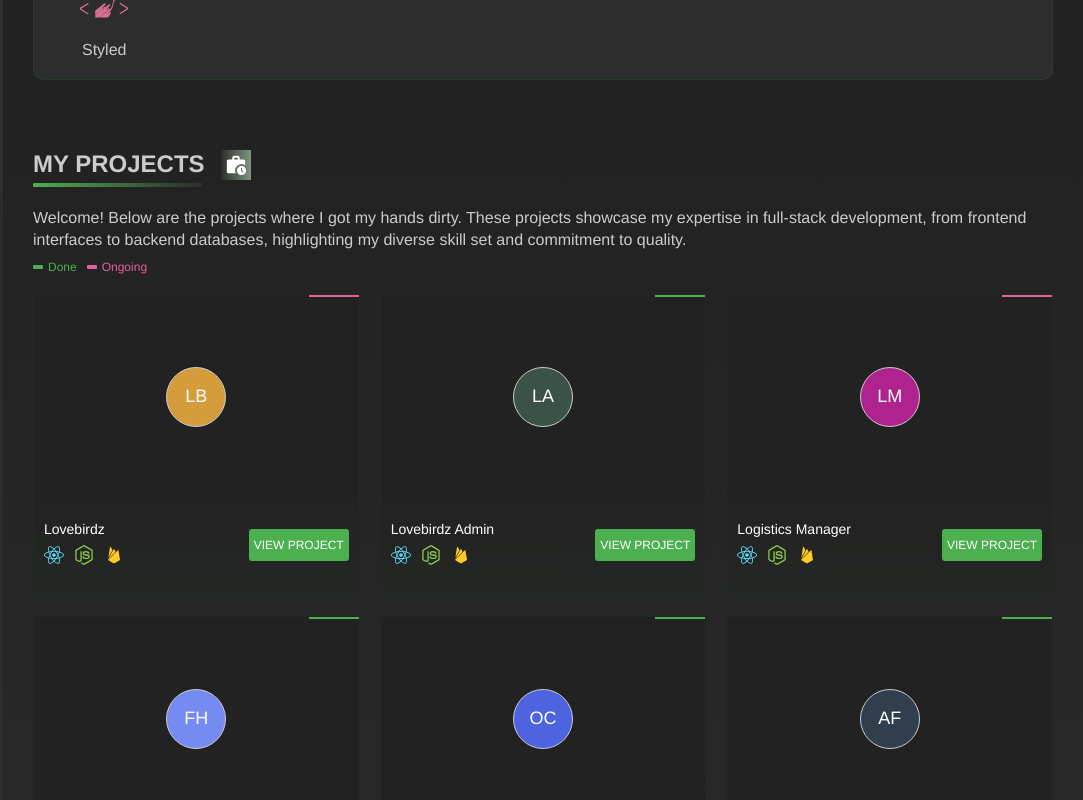
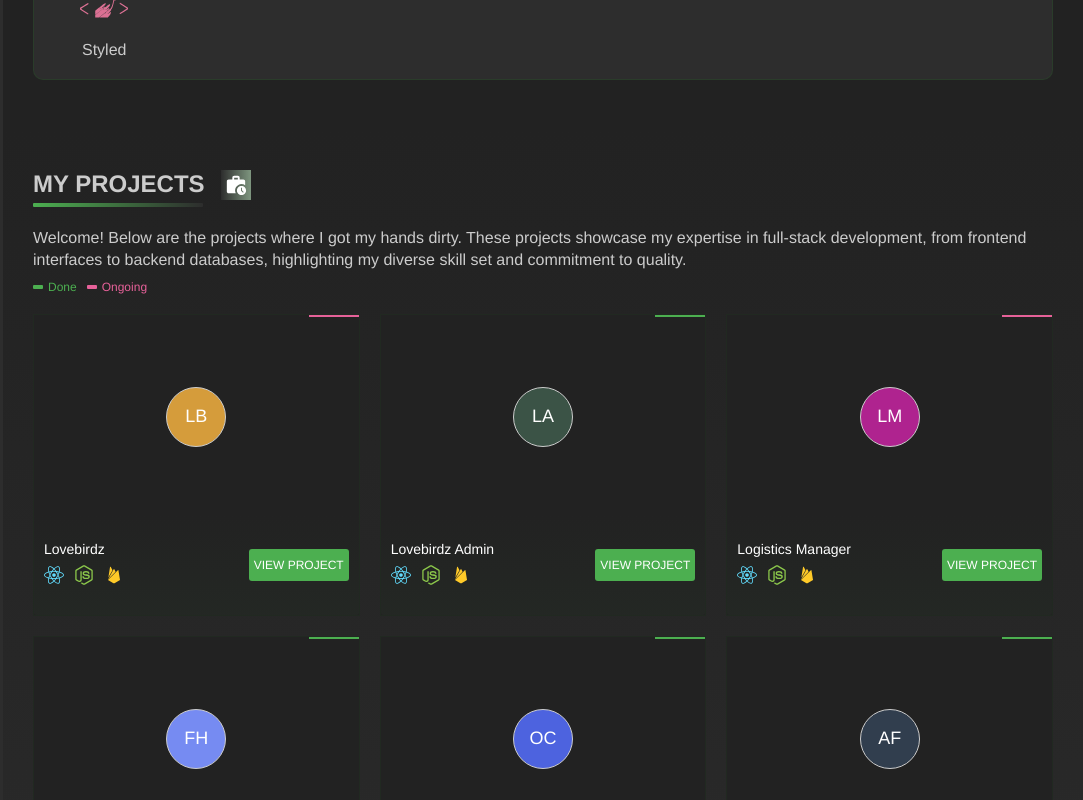
Before and after one commit to abolajii/portfolio-ts, a React (Vite) app: page / in a window 1280 px wide. Shown: the part 1120-1920 px from the top of the page, without its empty margins (197-1280 px from the left). Built offline with nearby package versions, Linux system fonts and the light colour scheme.

Commit message:
first commit

```diff
--- a/src/pages/Work.tsx
+++ b/src/pages/Work.tsx
@@ -37,7 +37,7 @@ type ProjectType = {
 const Container = styled.div`
   background-color: #222222;
   color: rgb(204, 204, 204);
-  padding: 20px 30px;
+  padding: 40px 30px;
   background: linear-gradient(to top, #2d2d2d, #222222) !important;
 
   .name {
```
